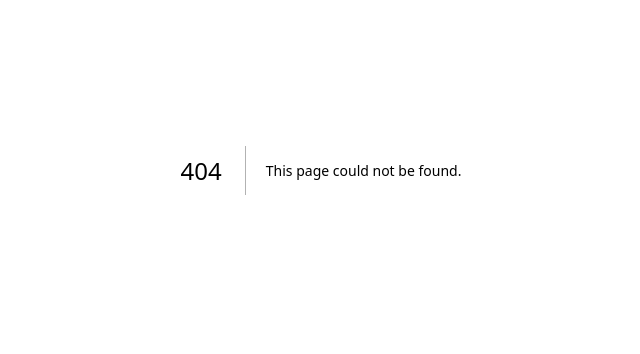
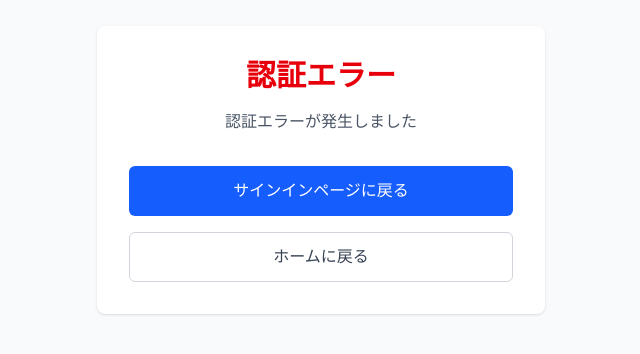
Before and after one commit to hisa11/nextjs-webrtc-p2p, a Next.js app: page /auth/error in a window 1280 px wide. Before the commit this address had no page. Shown: the part 230-584 px from the top of the page, without its empty margins (319-959 px from the left). Built offline with nearby package versions, Linux system fonts and the light colour scheme.

Commit message:
Add auth error and signin pages

```diff
--- /dev/null
+++ b/app/auth/error/page.tsx
@@ -0,0 +1,59 @@
+'use client';
+
+import { useSearchParams } from 'next/navigation';
+import Link from 'next/link';
+import { Suspense } from 'react';
+
+function ErrorContent() {
+  const searchParams = useSearchParams();
+  const error = searchParams.get('error');
+
+  const errorMessages: Record<string, string> = {
+    Configuration: '認証設定にエラーがあります',
+    AccessDenied: 'アクセスが拒否されました',
+    Verification: '認証トークンの検証に失敗しました',
+    Default: '認証エラーが発生しました',
+  };
+
+  const errorMessage = error ? errorMessages[error] || errorMessages.Default : errorMessages.Default;
+
+  return (
+    <div className="min-h-screen flex items-center justify-center bg-gray-50">
+      <div className="max-w-md w-full space-y-8 p-8 bg-white rounded-lg shadow">
+        <div>
+          <h2 className="text-3xl font-bold text-center text-red-600">認証エラー</h2>
+          <p className="mt-4 text-center text-gray-600">{errorMessage}</p>
+          {error && (
+            <p className="mt-2 text-center text-sm text-gray-500">エラーコード: {error}</p>
+          )}
+        </div>
+        <div className="space-y-4">
+          <Link
+            href="/auth/signin"
+            className="w-full flex items-center justify-center px-4 py-3 border border-transparent text-base font-medium rounded-md text-white bg-blue-600 hover:bg-blue-700"
+          >
+            サインインページに戻る
+          </Link>
+          <Link
+            href="/"
+            className="w-full flex items-center justify-center px-4 py-3 border border-gray-300 text-base font-medium rounded-md text-gray-700 bg-white hover:bg-gray-50"
+          >
+            ホームに戻る
+          </Link>
+        </div>
+      </div>
+    </div>
+  );
+}
+
+export default function AuthError() {
+  return (
+    <Suspense fallback={
+      <div className="min-h-screen flex items-center justify-center bg-gray-50">
+        <div className="text-center">読み込み中...</div>
+      </div>
+    }>
+      <ErrorContent />
+    </Suspense>
+  );
+}
--- /dev/null
+++ b/app/auth/signin/page.tsx
@@ -0,0 +1,29 @@
+'use client';
+
+import { signIn } from 'next-auth/react';
+
+export default function SignIn() {
+  return (
+    <div className="min-h-screen flex items-center justify-center bg-gray-50">
+      <div className="max-w-md w-full space-y-8 p-8 bg-white rounded-lg shadow">
+        <div>
+          <h2 className="text-3xl font-bold text-center">WebRTC P2P Chat</h2>
+          <p className="mt-2 text-center text-gray-600">
+            サインインしてチャットを始める
+          </p>
+        </div>
+        <div className="space-y-4">
+          <button
+            onClick={() => signIn('github', { callbackUrl: '/chat' })}
+            className="w-full flex items-center justify-center px-4 py-3 border border-transparent text-base font-medium rounded-md text-white bg-gray-800 hover:bg-gray-700"
+          >
+            <svg className="w-5 h-5 mr-2" fill="currentColor" viewBox="0 0 24 24">
+              <path fillRule="evenodd" d="M12 2C6.477 2 2 6.484 2 12.017c0 4.425 2.865 8.18 6.839 9.504.5.092.682-.217.682-.483 0-.237-.008-.868-.013-1.703-2.782.605-3.369-1.343-3.369-1.343-.454-1.158-1.11-1.466-1.11-1.466-.908-.62.069-.608.069-.608 1.003.07 1.531 1.032 1.531 1.032.892 1.53 2.341 1.088 2.91.832.092-.647.35-1.088.636-1.338-2.22-.253-4.555-1.113-4.555-4.951 0-1.093.39-1.988 1.029-2.688-.103-.253-.446-1.272.098-2.65 0 0 .84-.27 2.75 1.026A9.564 9.564 0 0112 6.844c.85.004 1.705.115 2.504.337 1.909-1.296 2.747-1.027 2.747-1.027.546 1.379.202 2.398.1 2.651.64.7 1.028 1.595 1.028 2.688 0 3.848-2.339 4.695-4.566 4.943.359.309.678.92.678 1.855 0 1.338-.012 2.419-.012 2.747 0 .268.18.58.688.482A10.019 10.019 0 0022 12.017C22 6.484 17.522 2 12 2z" clipRule="evenodd" />
+            </svg>
+            GitHubでサインイン
+          </button>
+        </div>
+      </div>
+    </div>
+  );
+}
--- a/auth.ts
+++ b/auth.ts
@@ -30,5 +30,7 @@ export const { handlers, signIn, signOut, auth } = NextAuth({
   },
   pages: {
     signIn: '/auth/signin',
+    error: '/auth/error',
   },
+  debug: process.env.NODE_ENV === 'development',
 })
```
